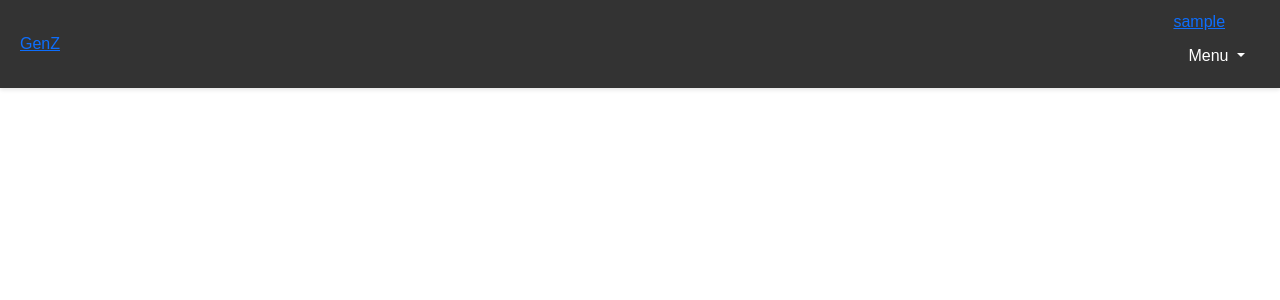
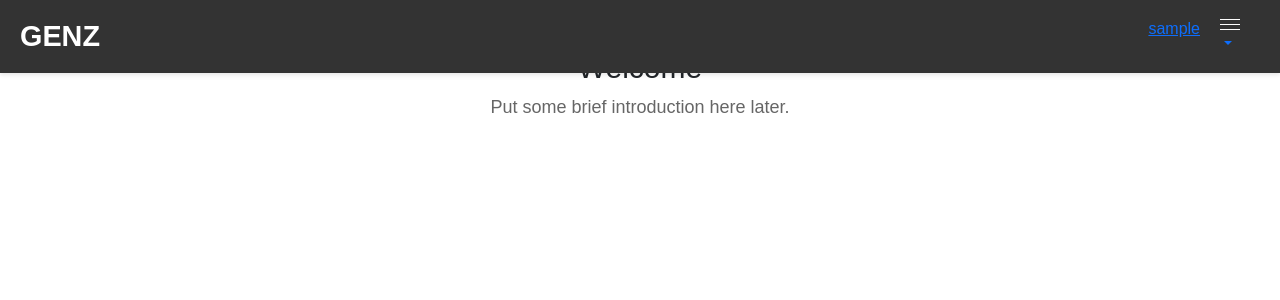
Before and after one commit to xahin96/GenZ, a Django app: page / in a window 1280 px wide. Shown: the top 300 px of the page. Run offline with Django 5.2, Linux system fonts and the light colour scheme; the visitor is signed in with stand-in values (Sample User, id 1); some libraries are stand-ins or nearby versions.

Commit message:
Ruohan | Navbar style updated

```diff
--- a/GenZ/static/style.css
+++ b/GenZ/static/style.css
@@ -15,6 +15,7 @@ body {
     width: 100%;
     z-index: 1000;
     box-shadow: 0 2px 4px rgba(0, 0, 0, 0.1); /* Subtle shadow */
+
 }
 
 .navbar-brand {
@@ -25,6 +26,25 @@ body {
     color: #fff; /* White text color */
 }
 
+.employee-navbar {
+  display: flex;
+  align-items: flex-end;
+  margin-right: 20px;
+}
+
+.employee-list {
+  display: flex;
+  list-style: none;
+  padding: 0;
+  margin: 0;
+}
+
+.employee-list li {
+  margin-left: 20px;
+  color: white;
+  text-decoration: none;
+  position: relative;
+    }
 .navbar-nav {
     list-style: none;
     margin: 0;
@@ -51,12 +71,55 @@ body {
 .login-register {
     display: flex;
     align-items: center;
+    }
+.employee-username {
+  color: white;
 }
 
+.nav-dropdown .dropdown-menu {
+  display: none;
+  position: absolute;
+  padding-top: 14px;
+  top: 100%;
+  background-color: #333;
+  color: #4CAF50;
+  min-width: 150px;
+  box-shadow: 0 8px 16px rgba(0,0,0,0.2);
+  z-index: 1;
+  margin-right: 10px;
+}
+
+.nav-dropdown:hover .dropdown-menu {
+  display: block;
+}
+
+.dropdown-item {
+  padding: 8px 8px;
+  text-decoration: none;
+  display: block;
+  color: #666666;
+}
+
+.dropdown-item:hover {
+  background-color: #45a049;
+    }
 .login-register a {
     margin-left: 10px;
 }
 
+.login-signup button {
+  background-color: aliceblue;
+  color: black;
+  border: none;
+  padding: 10px 20px;
+  text-align: center;
+  text-decoration: none;
+  display: inline-block;
+  font-size: 16px;
+  margin-left: 10px;
+  cursor: pointer;
+  border-radius: 12px;
+    }
 .login-register button {
     background-color: #007BFF; /* Blue background color */
     color: white;
@@ -78,6 +141,40 @@ body {
     margin-right: 8px; /* Space between icon and text */
 }
 
+.login-signup button:hover {
+  background-color: #45a049;
+}
+
+.menu-icon {
+  display: flex;
+  color: cornsilk;
+  flex-direction: column;
+  justify-content: space-between;
+  width: 20px;
+  height: 15px;
+  align-self: flex-end;
+}
+
+.menu-icon div {
+  color: cornsilk;
+  height: 3px;
+  background-color: white;
+  margin: 2px 0;
+}
+
+.introduction {
+  text-align: center;
+  margin-top: 50px;
+}
+
+.introduction h1 {
+  font-size: 30px;
+}
+
+.introduction p {
+  font-size: 18px;
+  color: #666;
+    }
 .login-register button:hover {
     background-color: #0056b3; /* Darker blue on hover */
 }
--- a/GenZ/templates/base.html
+++ b/GenZ/templates/base.html
@@ -28,28 +28,35 @@
 <body>
 <!-- Navbar -->
 <div class="navbar">
-    <a href="{% url 'main:home' %}">
-        <div class="genz">GenZ</div>
+    <a class="navbar-brand" href="{% url 'main:home' %}">
+        GenZ
     </a>
 
     {% if user.is_authenticated %}
-        <div class="user-menu">
-            <a href="{% url 'Employee:dashboard' %}">
-                <div class="username">{{ user.username }}</div>
-            </a>
-
-            <a class="nav-link dropdown-toggle" href="#" id="navbarDropdown" aria-haspopup="true" aria-expanded="false">
-                Menu
-            </a>
-
-            <div class="dropdown-menu" aria-labelledby="navbarDropdown">
-                <a class="dropdown-item">Edit</a>
-                <a class="dropdown-item">Log Out</a>
-            </div>
+        <div class="employee-navbar">
+            <ul class="employee-list">
+                <li class="employee-username">
+                    <a href="{% url 'Employee:dashboard' %}">{{ user.username }}</a>
+                </li>
+                <li class="nav-dropdown">
+                    <a class="dropdown-toggle" href="#" id="navbarDropdown" role="button"
+                       data-toggle="dropdown" aria-haspopup="true" aria-expanded="false">
+                        <div class="menu-icon">
+                            <div></div>
+                            <div></div>
+                            <div></div>
+                        </div>
+                    </a>
+                    <div class="dropdown-menu" aria-labelledby="navbarDropdown">
+                        <a class="dropdown-item" href="#">Edit</a>
+                        <a class="dropdown-item" href="#">Log Out</a>
+                    </div>
+                </li>
+            </ul>
         </div>
 
     {% else %}
-        <div class="login-register">
+        <div class="login-signup">
             <a href="{% url 'Employee:login' %}">
                 <button>Log In</button>
             </a>
```
